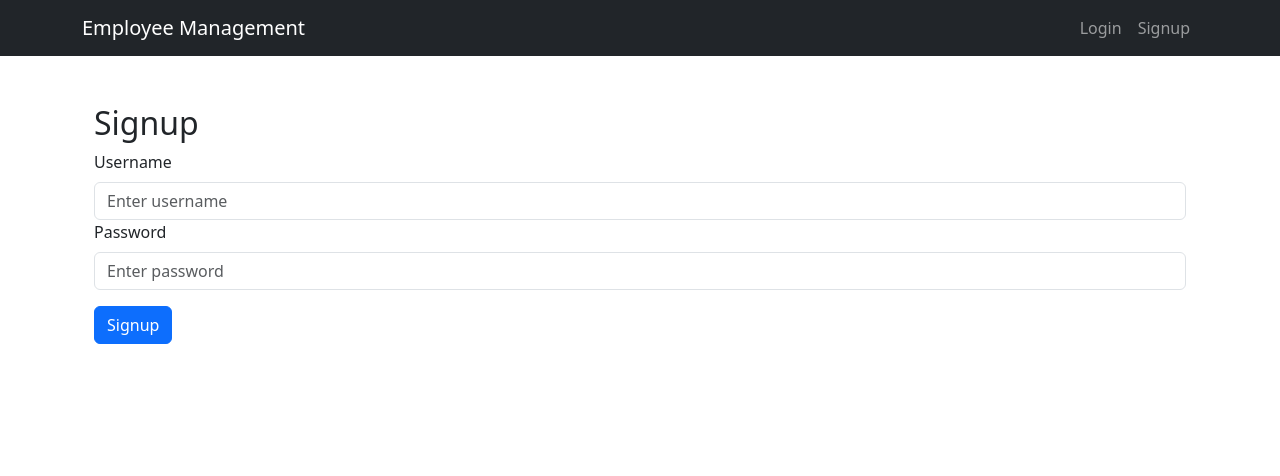
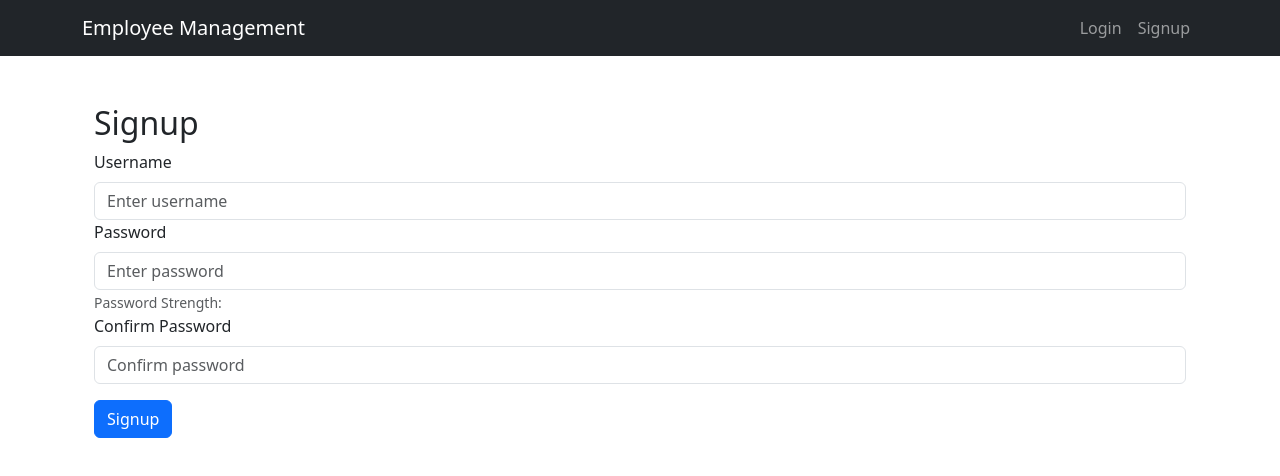
Before and after one commit to AliCebe1986/101205359_COMP3123_Assignment2, a React (Create React App) app in the folder frontend/: page /signup in a window 1280 px wide. Shown: the top 476 px of the page. Built offline with nearby package versions, Linux system fonts and the light colour scheme.

Commit message:
Signup Edited

```diff
--- a/frontend/src/components/Signup.js
+++ b/frontend/src/components/Signup.js
@@ -6,12 +6,31 @@ import { Form, Button, Container, Alert } from 'react-bootstrap';
 const Signup = () => {
   const [username, setUsername] = useState('');
   const [password, setPassword] = useState('');
+  const [confirmPassword, setConfirmPassword] = useState('');
+  const [passwordStrength, setPasswordStrength] = useState('');
   const [error, setError] = useState(null);
   const [success, setSuccess] = useState(false);
   const navigate = useNavigate();
 
+  const checkPasswordStrength = (password) => {
+    if (password.length < 6) return 'Weak';
+    if (password.match(/[A-Za-z]/) && password.match(/[0-9]/)) return 'Medium';
+    if (password.match(/[A-Za-z]/) && password.match(/[0-9]/) && password.match(/[^A-Za-z0-9]/)) return 'Strong';
+    return 'Weak';
+  };
+
+  const handlePasswordChange = (e) => {
+    const value = e.target.value;
+    setPassword(value);
+    setPasswordStrength(checkPasswordStrength(value));
+  };
+
   const handleSignup = async (e) => {
     e.preventDefault();
+    if (password !== confirmPassword) {
+      setError('Passwords do not match');
+      return;
+    }
     try {
       await axios.post('http://localhost:5000/api/users/signup', {
         username,
@@ -45,7 +64,17 @@ const Signup = () => {
             type="password"
             placeholder="Enter password"
             value={password}
-            onChange={(e) => setPassword(e.target.value)}
+            onChange={handlePasswordChange}
+          />
+          <Form.Text>Password Strength: {passwordStrength}</Form.Text>
+        </Form.Group>
+        <Form.Group controlId="confirmPassword">
+          <Form.Label>Confirm Password</Form.Label>
+          <Form.Control
+            type="password"
+            placeholder="Confirm password"
+            value={confirmPassword}
+            onChange={(e) => setConfirmPassword(e.target.value)}
           />
         </Form.Group>
         <Button variant="primary" type="submit" className="mt-3">
```
